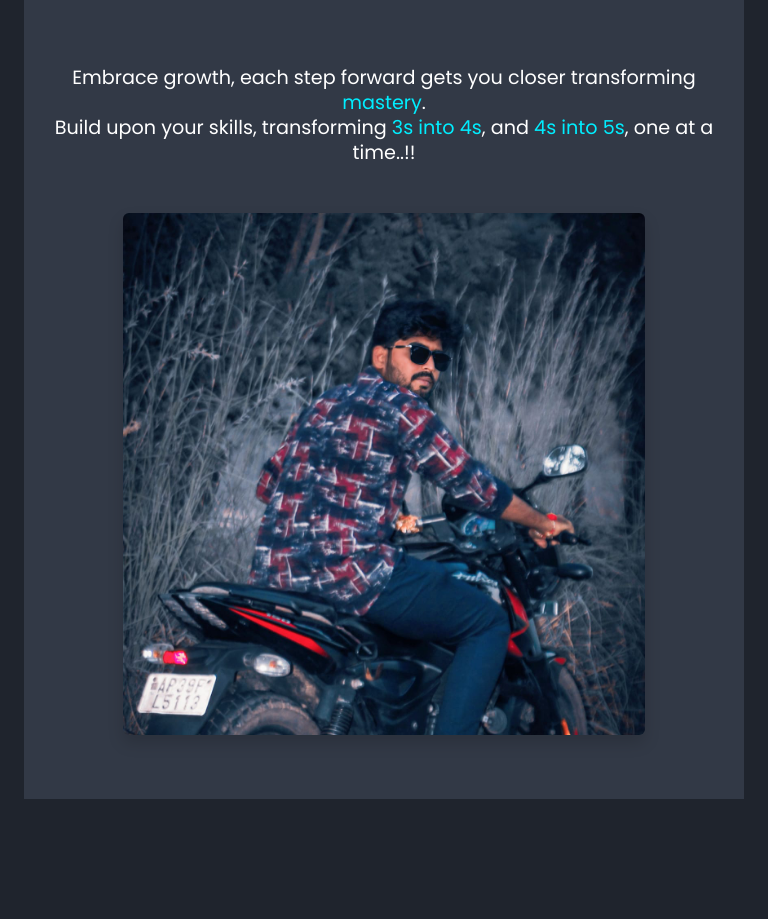
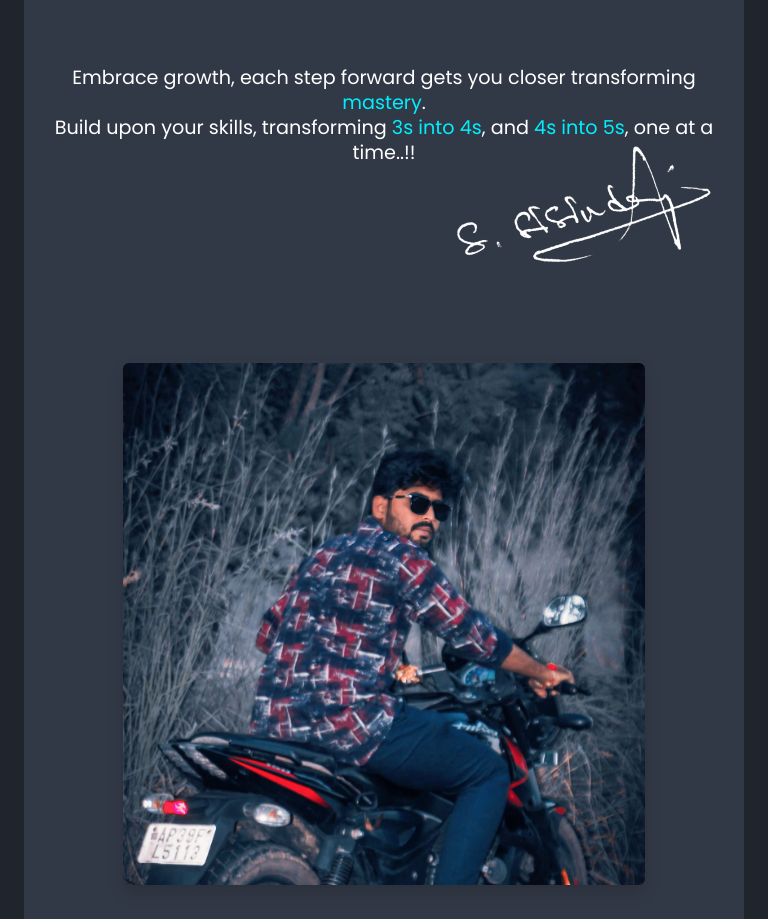
Before and after one commit to sisi-tarak/portfolio, a React (Vite) app: page / in a window 768 px wide. Shown: the part 4300-5219 px from the top of the page. Built offline with nearby package versions, Linux system fonts and the light colour scheme.

Commit message:
update 20.04 - 17:49

```diff
--- a/src/Components/Skills/Skills.css
+++ b/src/Components/Skills/Skills.css
@@ -5,3 +5,30 @@
 #pythonIcon {
   color: rgb(255, 187, 0);
 }
+
+#sign {
+  position: relative;
+  /* height: auto;
+  width: auto;
+  left: 150px;
+  top: -30px; */
+  display: none;
+  cursor: no-drop;
+  scale: 0.8;
+  transform: rotate(-15deg);
+  @media screen and (max-width: 768px) {
+    height: 120px;
+    width: auto;
+    scale: 0.9;
+    left: 120px;
+    top: -30px;
+    display: inline;
+  }
+  @media (min-width: 768px) and (max-width: 991px) {
+    height: 150px;
+    width: auto;
+    scale: 0.8;
+    left: 200px;
+    top: -40px;
+  }
+}
--- a/src/Components/Skills/Skills.jsx
+++ b/src/Components/Skills/Skills.jsx
@@ -91,8 +91,14 @@ const Skills = () => {
               <span> 3s into 4s</span>, and <span>4s into 5s</span>, one at a
               time..!!
             </p>
+            <img
+              src="../src/assets/sign.png"
+              alt="sisi_tarak"
+              className="img-fluid rounded w-50"
+              id="sign"
+            />
           </div>
-          <div className="col-12 col-lg-6 my-3">
+          <div className="col-12 col-lg-6 my-3" id="skillImg">
             <img
               src="../src/assets/s.jpg"
               alt="sisi_tarak"
```
Also changed, not shown: src/assets/sign.png (added).
